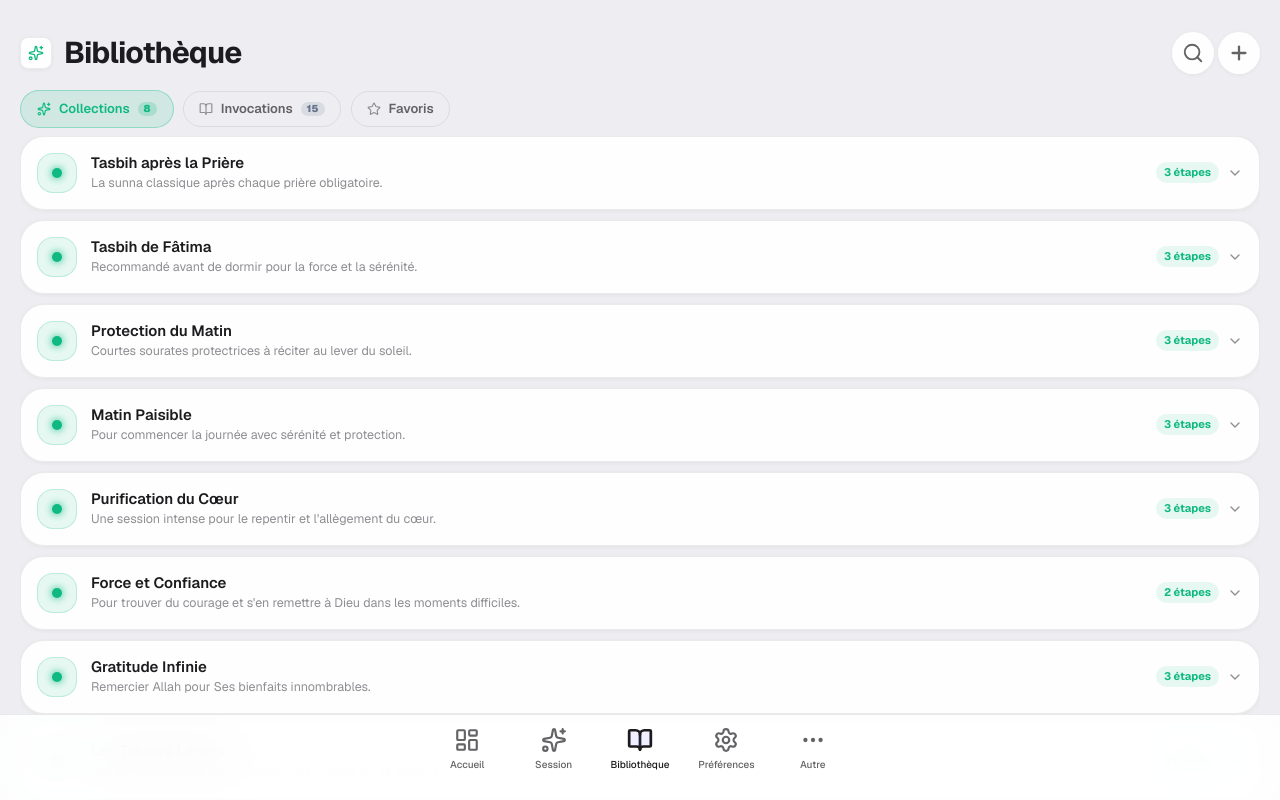
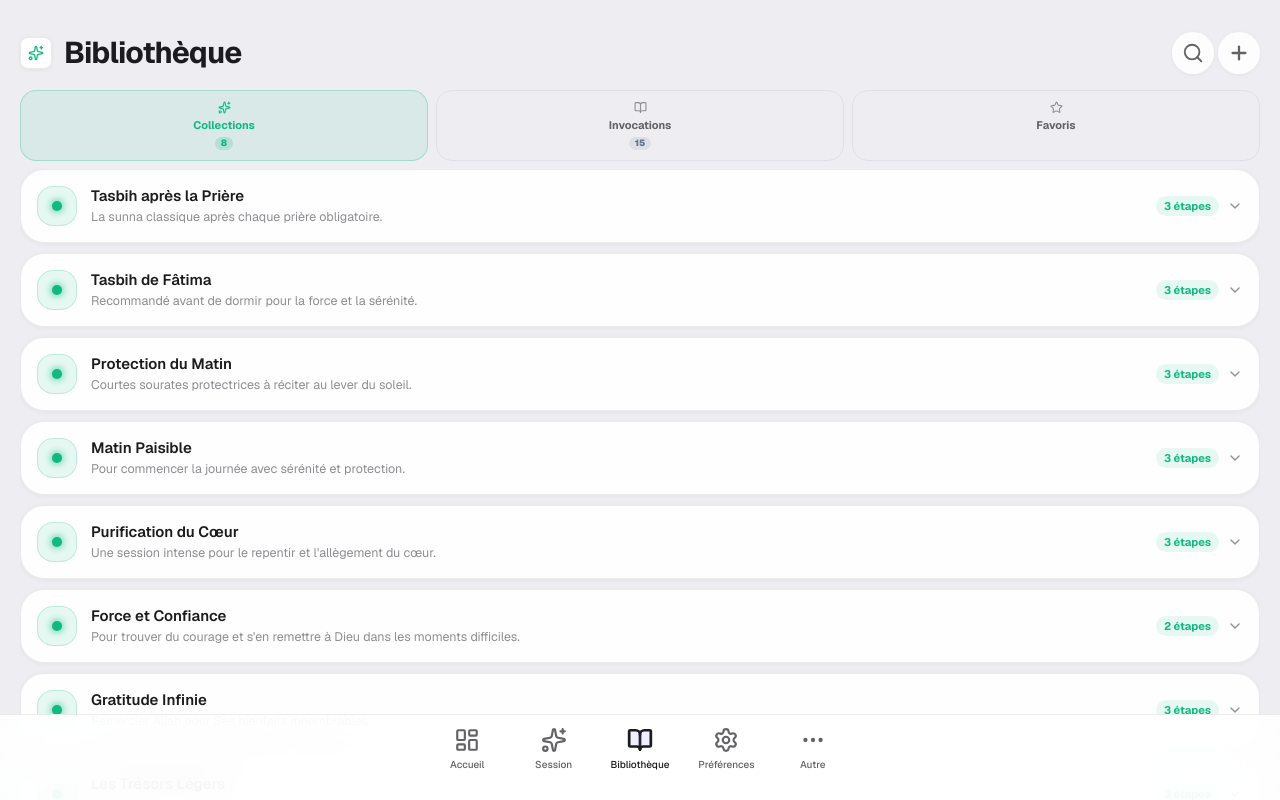
Before and after one commit to csall/kourous, a Next.js app: page /library in a window 1280 px wide. Built offline with nearby package versions, Linux system fonts and the light colour scheme.

Commit message:
style: refine tab navigation layout and styling for improved visual consistency

```diff
--- a/components/library/LibraryContent.tsx
+++ b/components/library/LibraryContent.tsx
@@ -241,49 +241,43 @@ export function LibraryContent({ onSessionStart }: LibraryContentProps) {
                 </AnimatePresence>
 
                 {/* ── TABS ─────────────────────────── */}
-                <div className="flex gap-2 overflow-x-auto no-scrollbar -mx-1 px-1">
+                <div className="flex gap-2">
                     {[
-                        { key: "collections" as const,  label: "Collections",  icon: <Sparkles size={14} />, count: groups.length },
-                        { key: "invocations" as const,  label: "Invocations",  icon: <BookOpen size={14} />, count: invocations.length },
-                        { key: "favorites"   as const,  label: "Favoris",      icon: <Star     size={14} />, count: favoriteInvocations.length + favoriteGroups.length },
+                        { key: "collections" as const, label: "Collections", icon: <Sparkles size={13} />, count: groups.length },
+                        { key: "invocations" as const, label: "Invocations", icon: <BookOpen size={13} />, count: invocations.length },
+                        { key: "favorites"   as const, label: "Favoris",     icon: <Star     size={13} />, count: favoriteInvocations.length + favoriteGroups.length },
                     ].map(tab => {
                         const isActive = activeTab === tab.key;
                         return (
                             <motion.button
                                 key={tab.key}
                                 onClick={() => setActiveTab(tab.key)}
-                                whileTap={{ scale: 0.94 }}
-                                className="relative flex items-center gap-2 px-4 py-2 rounded-full text-[13px] font-semibold whitespace-nowrap border transition-all duration-300 shrink-0"
+                                whileTap={{ scale: 0.95 }}
+                                className="relative flex-1 flex flex-col items-center gap-1.5 py-2.5 px-1 rounded-2xl border transition-all duration-300"
                                 style={isActive ? {
-                                    backgroundColor: beadColor + "22",
-                                    borderColor: beadColor + "55",
+                                    backgroundColor: beadColor + "18",
+                                    borderColor: beadColor + "45",
                                     color: beadColor,
                                 } : {
                                     backgroundColor: "transparent",
-                                    borderColor: "transparent",
+                                    borderColor: "rgba(148,163,184,0.18)",
                                     color: undefined,
                                 }}
-
                             >
-                                {/* Inactive ghost border */}
-                                {!isActive && (
-                                    <span className="absolute inset-0 rounded-full border border-slate-200 dark:border-white/10" />
-                                )}
-
-                                <span className={isActive ? "" : "text-slate-500 dark:text-slate-500"}>
+                                <span className={isActive ? "" : "text-slate-400 dark:text-slate-500"}>
                                     {tab.icon}
                                 </span>
-                                <span className={isActive ? "" : "text-slate-700 dark:text-slate-400"}>
+                                <span className={`text-[11px] font-bold leading-none ${isActive ? "" : "text-slate-600 dark:text-slate-400"}`}>
                                     {tab.label}
                                 </span>
                                 {tab.count > 0 && (
                                     <span
-                                        className="text-[10px] font-black px-1.5 py-0.5 rounded-full leading-none"
+                                        className="text-[9px] font-black px-1.5 py-0.5 rounded-full leading-none"
                                         style={isActive ? {
-                                            backgroundColor: beadColor + "33",
+                                            backgroundColor: beadColor + "30",
                                             color: beadColor,
                                         } : {
-                                            backgroundColor: "rgba(100,116,139,0.15)",
+                                            backgroundColor: "rgba(100,116,139,0.12)",
                                             color: "rgb(100,116,139)",
                                         }}
                                     >
```
